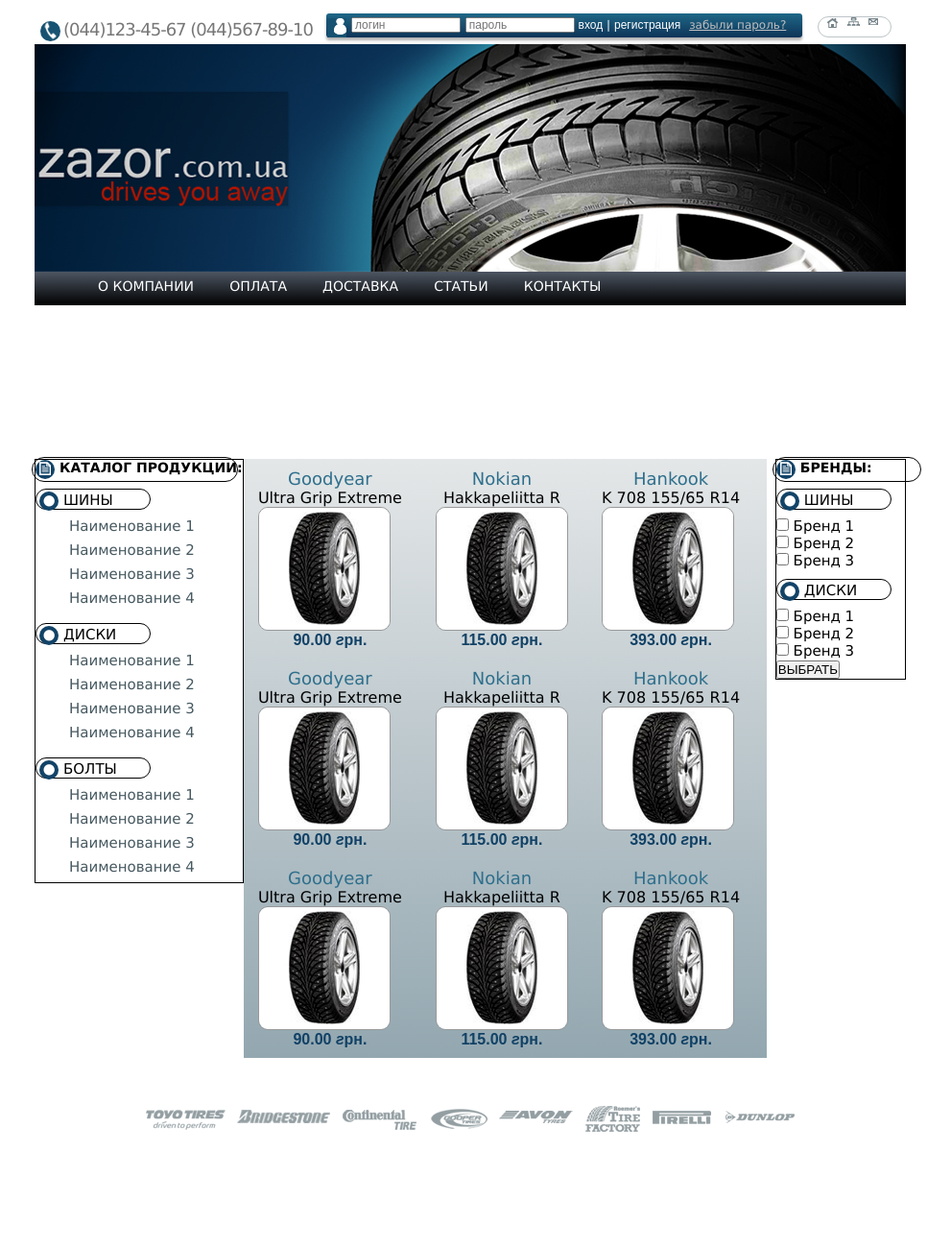
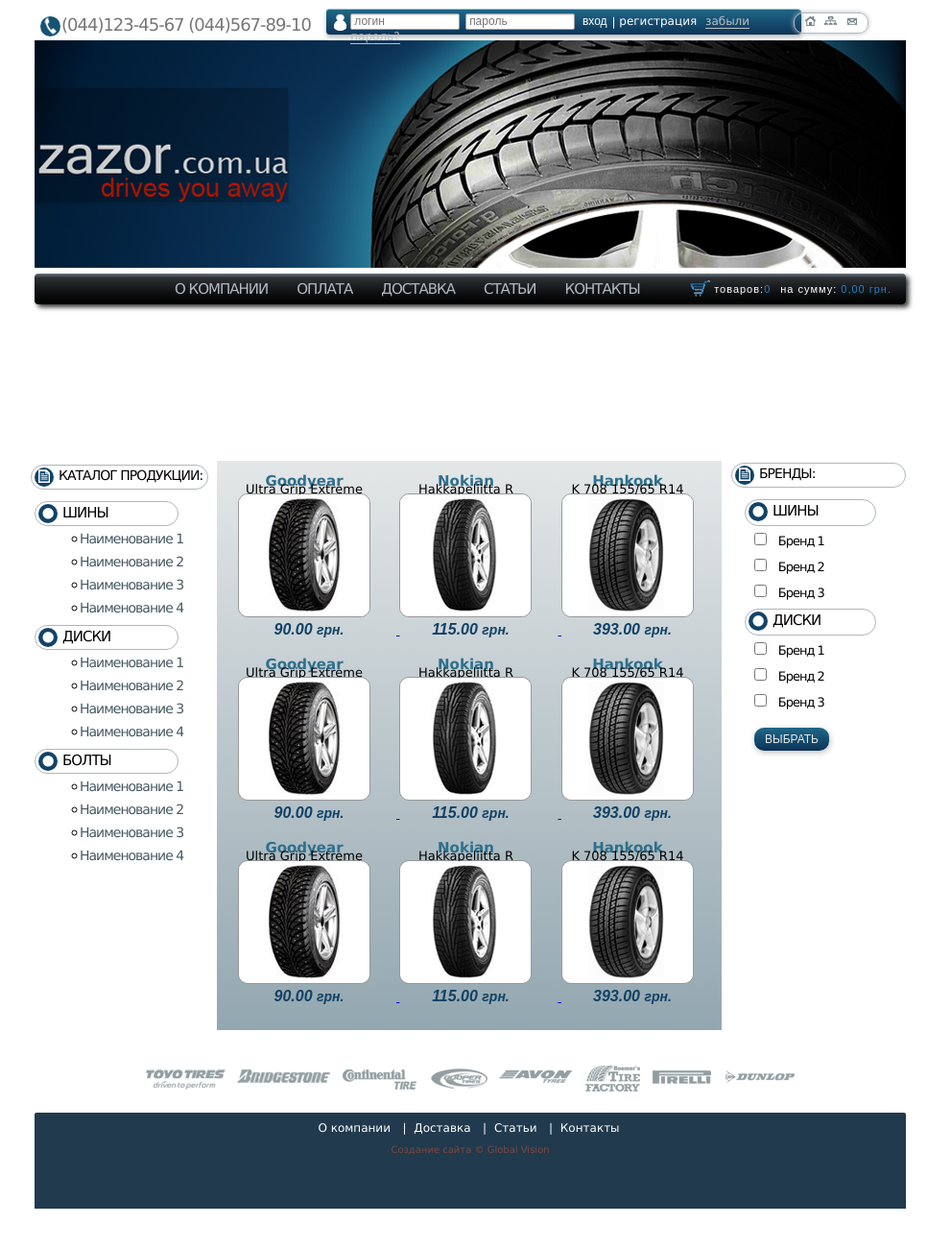
Before and after one commit to wwwooo/GoIt-html-6, a plain HTML site: page index.html in a window 1280 px wide. Shown: the top 1300 px of the page at 96% size, without its empty margins (150-1141 px from the left). After the commit the page ends 1259 px from the top, so only its background shows below. Drawn offline with Linux system fonts and the light colour scheme.

Commit message:
update index.html and style.css

```diff
--- a/css/style.css
+++ b/css/style.css
@@ -11,7 +11,8 @@
 }
 
 body {
-  font-family: "Lucida Sans Unicode", "Lucida Grande", Arial, sans-serif;
+  font: 14px "Lucida Sans Unicode", "Lucida Grande", Arial, sans-serif;
+  letter-spacing: -1px;
 }
 
 .wrap {
@@ -19,25 +20,20 @@ body {
   width: 908px;
 }
 
-header {
-  margin-top: 15px;
-}
-
 header adress {
   position: relative;
   display: inline-block;
-  margin: 3px 0 0 30px;
-  color: #777;
-  vertical-align: middle;
+  margin: 15px 0 0 28px;
   font-size: 18px;
   letter-spacing: -1px;
+  color: #777;
 }
 
 header adress:before {
   content: '';
   position: absolute;
   top: 2px;
-  left: -24px;
+  left: -22px;
   width: 21px;
   height: 21px;
   vertical-align: middle;
@@ -48,16 +44,18 @@ header adress:before {
 header form {
   position: relative;
   display: inline-block;
-  margin: -5px 0px 0 9px;
+  margin: -12px 0px 0 12px;
   padding: 1px 0px 0 25px;
   width: 496px;
-  height: 25px;
-  border-radius: 3px;
+  height: 27px;
+  border-top: 1px solid #a6c3cf;
+  border-left: 1px solid #dce7ec;
+  border-radius: 4px;
   background: linear-gradient(to top, #0d3458, #1f6787);
-  box-shadow: 0px 3px 3px 0px rgba(150, 150, 150, 0.75);
-  color: #fff;
+  box-shadow: 1px 3px 4px rgb(185, 185, 185);
   font-size: 12px;
   vertical-align: middle;
+  color: #fff;
 }
 
 header form:before {
@@ -66,101 +64,152 @@ header form:before {
   top: 5px;
   left: 1px;
   width: 20px;
-  height: 20px;
-  vertical-align: middle;
-  background: #175272 url('../img/sprites.png') -50px 0px no-repeat;
+  height: 17px;
+  background: url('../img/sprites.png') -50px 0px no-repeat;
 }
 
 header form input {
   font-size: 12px;
-  height: 16px;
+  height: 17px;
 }
 
 header form .text {
-  margin: 3px 0px 0 1px;
+  margin: 3px 3px 0 0px;
+  padding-left: 3px;
   width: 114px;
-  padding-left: 2px;
+  border: 1px solid #9ba1a3;
+  border-radius: 2px;
+  box-shadow: inset 0 1px 2px #dee0e0;
+}
+
+header form .text:focus {
+  outline: none;
 }
 
 header form .login-button {
+  margin: 0px 2px;
   border: 0;
   background: transparent;
+  font-size: 12px;
+  letter-spacing: 0px;
+  text-decoration: none;
   color: #fff;
 }
 
 header form a {
-  margin: 0 0 0 5px;
-  color:#bfbfbf;
+  margin-left: 4px;
+  border-bottom: 1px solid;
+  letter-spacing: 0px;
+  text-decoration: none;
+  color: #bfbfbf;
+}
+
+header form .login-button:hover,
+header form a:hover {
+  color: black;
 }
 
 header .navig-wrap {
-  display: inline-block;
+  position: absolute;
+  top: 13px;
+  right: 225px;
 }
 
 header .navig {
-  margin: 2px 0 0 11px;
-  width: 77px;
+  width: 78px;
   height: 22px;
-  list-style: none;
-  border: 1px solid rgb(189, 196, 199);
-  border-radius: 30px;
+  border: 1px solid #b1bcc0;
+  border-radius: 10px;
+  box-shadow: 0 0 5px #b1bcc0;
   text-align: center;
 }
 
 header .navig li {
-  position: relative;
   display: inline-block;
-  width: 16px;
-}
-
-header .navig img {
-  position: absolute;
-  top: -15px;
-  left: 0;
+  padding: 0 3px;
 }
 
 header .banner img {
-  margin-top: 5px;
   display: block;
+  margin: 6px 0;
 }
 
-.global-menu-wrap {
+header .global-menu-wrap {
+  position: relative;
   display: block;
-  background: linear-gradient(to top, #000, #4d5663);
+  height: 32px;
+  box-shadow: 3px 3px 5px #333;
+  border-radius: 4px;
+  background: url(../img/bg-global-menu.jpg) repeat-x;
+}
+
+.global-menu-wrap li {
+  float: left;
+  list-style: none;
 }
 
 .global-menu {
-  padding-left: 50px;
-  height: 35px;
-  list-style: none;
-}
-
-.global-menu li {
-  display: inline-block;
-  margin: 2px 5px;
-  padding: 2px 10px;
-  border: 1px solid transparent;
-  border-radius: 20px;
-}
-
-.global-menu li:hover {
-  background: linear-gradient(to top, #0d3458, #1f6787);
+  padding-left: 131px;
 }
 
 .global-menu a {
+  display: inline-block;
+  margin: 4px 0;
+  padding: 2px 14px;
+  height: 26px;
+  border: 1px solid transparent;
+  border-radius: 20px;
+  font-size: 15px;
   text-decoration: none;
+  color: #b1bcc0;
+}
+
+.global-menu a:hover {
+  border-bottom: 1px solid #09233b;
+  border-top: 1px solid #25617b;
+  border-radius: 16px;
+  background: linear-gradient(to top, #0d3458, #1f6787);
   color: #fff;
-  font-size: 14px;
+}
+
+.card-block {
+  position: absolute;
+  right: 15px;
+  list-style: none;
+  font: 11px Arial, sans-serif;
+  line-height: 32px;
+  letter-spacing: 1px;
+  color: #fff;
+}
+
+.card-block:before {
+  content: '';
+  display: block;
+  position: absolute;
+  top: 7px;
+  left: -15px;
+  width: 21px;
+  height: 17px;
+  background: url(../img/cart.png) no-repeat;
+}
+
+.card-block li {
+  margin: 0 0 0 10px;
+}
+
+.card-block span {
+  color: #1F83C8;
 }
 
 main {
   position: relative;
-  margin: 160px 0;
+  margin: 168px 0 0;
 }
 
 main aside .title {
   position: relative;
   font-size: 14px;
+  font-weight: normal;
 }
 
 main aside .title:before,
@@ -170,9 +219,8 @@ main aside .title + ul > li span:before {
   margin-right: 5px;
   width: 20px;
   height: 20px;
+  border-radius: 50%;
   background: #124367 url(../img/sprites.png) no-repeat -173px 2px;
-  //border: 1px solid #999;
-  border-radius: 50%;
   vertical-align: top;
 }
 
@@ -187,21 +235,21 @@ main aside .title:after {
   left: -4px;
   padding: 2px 0 0 3px;
   height: 22px;
-  border: 1px solid;
+  border: 1px solid #AFB6BC;
   border-radius: 15px;
 }
 
 .title-of-catalog:after {
-  width: 210px;
-}
-
-.title-of-brands:after {
-  width: 150px;
+  width: 180px;
 }
 
 main aside ul {
-  margin-top: 40px;
+  margin-top: 33px;
   list-style: none;
+}
+
+main aside .title + ul {
+  margin-top: 45px;
 }
 
 main aside .title + ul > li {
@@ -213,120 +261,183 @@ main aside .title + ul > li span {
   position: absolute;
   top: -30px;
   padding: 2px 0 0 3px;
-  height: 22px;
-  width: 120px;
-  border: 1px solid;
+  height: 26px;
+  width: 150px;
+  border: 1px solid #AFB6BC;
   border-radius: 15px;
 }
 
 .wrap-catalog {
   float: left;
-  width: 24%;
-  border: 1px solid;
+  margin-top: 2px;
+  width: 183px;
+}
+
+.catalog ul {
+  list-style-type: circle;
 }
 
 .catalog ul > li {
-  display: block;
-  min-height: 25px;
-  margin-left: 30px;
-  list-style-type: disc;
+  height: 24px;
+  margin-left: 55px;
 }
 
 .catalog ul > li a {
-  margin: 5px;
+  margin: 0 0 0 -8px;
+  font-size: 14px;
   text-decoration: none;
   color: #465961;
 }
 
 .catalog ul > li a:hover {
-  text-decoration: underline;
+  font-size: 14px;
   font-style: italic;
   font-weight: bold;
-  font-size: 14px;
+  text-decoration: underline;
   color: #0c3256;
 }
 
 .content {
   float: left;
-  margin-bottom: 50px;
-  width: 60%;
+  margin: -5px 0 37px 7px;
+  padding: 0 0 20px 22px;
+  width: 526px;
   background: linear-gradient(to top, #93a7b0, #e4e7e8);
 }
 
 .content figure {
   display: inline-block;
-  margin: 10px 15px;
+  margin: 12px 27px 6px 0;
   text-align: center;
 }
 
 .content figcaption span {
   display: block;
+  letter-spacing: 0px;
 }
 
 .content .company {
+  font-size: 15px;
+  font-weight: bold;
   color: #2e6f8c;
-  font-size: 18px;
+}
+
+.content .model {
+  margin-top: -8px;
+  font-size: 13px;
+  color: #000;;
 }
 
 .content figure img {
   display: block;
+  margin-top: -3px;
   border: 1px solid #999;
   border-radius: 10px;
 }
 
 .content .price {
+  display: inline-block;
+  margin: 4px 0 0 10px;
+  font: bold italic 16px Arial;
+  letter-spacing: 0px;
   color: #114165;
-  font-family: Arial;
-  font-weight: bold;
 }
 
-.content .price span {
-  font-style: italic;
+.content .price .currency {
+  font-size: 14px;
 }
 
 .wrap-brands {
   float: right;
-  width: 15%;
-  border: 1px solid;
+  padding-left: 5px;
+  width: 183px;
+}
+
+.title-of-brands:after {
+  width: 177px;
+}
+
+.wrap-brands .brands {
+  margin-left: 10px;
+}
+
+.wrap-brands .brands ul {
+  margin-left: 10px;
+}
+
+.wrap-brands .brands li span {
+  width: 137px;
+  height: 28px;
+}
+
+.wrap-brands .brands label {
+  margin-left: 8px;;
+  font-size: 13px;
 }
 
 .wrap-brands input {
   display: inline-block;
+  margin: 5px 0 9px;
+}
+
+.wrap-brands .btn {
+  margin: 13px 0 0 20px;
+  padding: 5px 11px;
+  border: none;
+  border-radius: 10px;
+  background: linear-gradient(rgb(31, 103, 135), rgb(12, 51, 87));
+  box-shadow: 1px 2px 6px #bec0c1;
+  font-size: 12px;
+  color: #e5e9ea;
+  cursor: pointer;
 }
 
 main .brand-logos {
+  margin: 0 0 19px 0;
   text-align: center;
 }
 
 footer {
   height: 100px;
+  border-top: #242c3e;
+  border-left: #242c3e;
+  border-radius: 2px;
+  border-bottom-left-radius: 0;
+  border-bottom-right-radius: 0;
   background: #213a4d;
   text-align: center;
 }
 
 footer ul {
-  padding-top: 20px;
+  padding-top: 7px;
   text-align: center;
 }
 
 footer li {
-  display: inline-block;
-  padding: 0 10px;
-  line-height: 14px;
-  text-align: center;
-  vertical-align: top;
+  display: inline;
   color: white;
 }
 
-footer li:not(.none) {
-  border-left: 1px solid;
+footer li:not(.first_li):before {
+  content: '| ';
+  font-size: 12px;
 }
 
 footer li a {
+  padding: 0px 9px 0 6px;
+  font-size: 12px;
+  text-decoration: none;
+  letter-spacing: 0px;
   color: white;
-  text-decoration: none;
 }
 
-footer p {
+footer a:hover {
+  color: #52abcb;
+}
+
+footer .copyright {
+  margin-top: 10px;
+  font-size: 10px;
+  letter-spacing: 0px;
   color: #7f4740;
 }
--- a/index.html
+++ b/index.html
@@ -9,12 +9,12 @@
     <div class="wrap">
         <header>
             <adress>(044)123-45-67 (044)567-89-10</adress>
-            <form action="" class="sign-in">
+            <form action="#" class="sign-in">
                 <input type="text" class="text" placeholder="логин">
-                <input type="password" class="text" name="" id="" placeholder="пароль">
+                <input type="password" class="text" placeholder="пароль">
                 <input type="submit" class="login-button" value="вход">
                 <span>|</span>
-                <input type="submit" class="login-button" value="регистрация">
+                <a href="#" class="login-button">регистрация</a>
                 <a href="#">забыли пароль?</a>
             </form>
             <nav class="navig-wrap">
@@ -34,7 +34,10 @@
                     <li><a href="#">ДОСТАВКА</a></li>
                     <li><a href="#">СТАТЬИ</a></li>
                     <li><a href="#">КОНТАКТЫ</a></li>
-                    <li class="card-block"><a href="#"></a></li>
+                </ul>
+                <ul class="card-block">
+                    <li>товаров:<span>0</span></li>
+                    <li>на сумму: <span>0,00 грн.</span></li>
                 </ul>
             </nav>
         </header>
@@ -72,78 +75,96 @@
                 </ul>
             </aside>
             <div class="content clearfix">
+                <a href="#">
                     <figure>
                         <figcaption>
                             <span class="company">Goodyear</span>
                             <span class="model">Ultra Grip Extreme</span>
                         </figcaption>
                         <img src="img/item.jpg" alt="">
-                    <span class="price">90.00 <span>г</span>рн.</span>
+                        <span class="price">90.00 <span class="currency">грн.</span></span>
                     </figure>
+                </a>
+                <a href="#">
                     <figure>
                         <figcaption>
                             <span class="company">Nokian</span>
                             <span class="model">Hakkapeliitta R</span>
                         </figcaption>
-                    <img src="img/item.jpg" alt="">
-                    <span class="price">115.00 <span>г</span>рн.</span>
+                        <img src="img/item-2.jpg" alt="">
+                        <span class="price">115.00 <span class="currency">грн.</span></span>
                     </figure>
+                </a>
+                <a href="#">
                     <figure>
                         <figcaption>
                             <span class="company">Hankook</span>
                             <span class="model">K 708 155/65 R14</span>
                         </figcaption>
-                    <img src="img/item.jpg" alt="">
-                    <span class="price">393.00 <span>г</span>рн.</span>
+                        <img src="img/item-3.jpg" alt="">
+                        <span class="price">393.00 <span class="currency">грн.</span></span>
                     </figure>
+                </a>
+                <a href="#">
                     <figure>
                         <figcaption>
                             <span class="company">Goodyear</span>
                             <span class="model">Ultra Grip Extreme</span>
                         </figcaption>
                         <img src="img/item.jpg" alt="">
-                    <span class="price">90.00 <span>г</span>рн.</span>
+                        <span class="price">90.00 <span class="currency">грн.</span></span>
                     </figure>
+                </a>
+                <a href="#">
                     <figure>
                         <figcaption>
                             <span class="company">Nokian</span>
                             <span class="model">Hakkapeliitta R</span>
                         </figcaption>
-                    <img src="img/item.jpg" alt="">
-                    <span class="price">115.00 <span>г</span>рн.</span>
+                        <img src="img/item-2.jpg" alt="">
+                        <span class="price">115.00 <span class="currency">грн.</span></span>
                     </figure>
+                </a>
+                <a href="#">
                     <figure>
                         <figcaption>
                             <span class="company">Hankook</span>
                             <span class="model">K 708 155/65 R14</span>
                         </figcaption>
-                    <img src="img/item.jpg" alt="">
-                    <span class="price">393.00 <span>г</span>рн.</span>
+                        <img src="img/item-3.jpg" alt="">
+                        <span class="price">393.00 <span class="currency">грн.</span></span>
                     </figure>
+                </a>
+                <a href="#">
                     <figure>
                         <figcaption>
                             <span class="company">Goodyear</span>
                             <span class="model">Ultra Grip Extreme</span>
                         </figcaption>
                         <img src="img/item.jpg" alt="">
-                    <span class="price">90.00 <span>г</span>рн.</span>
+                        <span class="price">90.00 <span class="currency">грн.</span></span>
                     </figure>
+                </a>
+                <a href="#">
                     <figure>
                         <figcaption>
                             <span class="company">Nokian</span>
                             <span class="model">Hakkapeliitta R</span>
                         </figcaption>
-                    <img src="img/item.jpg" alt="">
-                    <span class="price">115.00 <span>г</span>рн.</span>
+                        <img src="img/item-2.jpg" alt="">
+                        <span class="price">115.00 <span class="currency">грн.</span></span>
                     </figure>
+                </a>
+                <a href="#">
                     <figure>
                         <figcaption>
                             <span class="company">Hankook</span>
                             <span class="model">K 708 155/65 R14</span>
                         </figcaption>
-                    <img src="img/item.jpg" alt="">
-                    <span class="price">393.00 <span>г</span>рн.</span>
+                        <img src="img/item-3.jpg" alt="">
+                        <span class="price">393.00 <span class="currency">грн.</span></span>
                     </figure>
+                </a>
             </div>
             <aside class="wrap-brands clearfix">
                 <form action="#">
@@ -153,16 +174,16 @@
                             <span>ШИНЫ</span>
                             <ul>
                                 <li>
-                                    <input type="checkbox" name="brand" id="brand_1">
-                                    <label for="">Бренд 1</label>
+                                    <input type="checkbox" name="brand" id="tires_brand_1">
+                                    <label for="tires_brand_1">Бренд 1</label>
                                 </li>
                                 <li>
-                                    <input type="checkbox" name="brand" id="brand_2">
-                                    <label for="">Бренд 2</label>
+                                    <input type="checkbox" name="brand" id="tires_brand_2">
+                                    <label for="tires_brand_2">Бренд 2</label>
                                 </li>
                                 <li>
-                                    <input type="checkbox" name="brand" id="brand_3">
-                                    <label for="">Бренд 3</label>
+                                    <input type="checkbox" name="brand" id="tires_brand_3">
+                                    <label for="tires_brand_3">Бренд 3</label>
                                 </li>
                             </ul>
                         </li>
@@ -170,35 +191,35 @@
                             <span>ДИСКИ</span>
                             <ul>
                                 <li>
-                                    <input type="checkbox" name="brand" id="brand_1">
-                                    <label for="">Бренд 1</label>
+                                    <input type="checkbox" name="brand" id="rims_brand_1">
+                                    <label for="rims_brand_1">Бренд 1</label>
                                 </li>
                                 <li>
-                                    <input type="checkbox" name="brand" id="brand_2">
-                                    <label for="">Бренд 2</label>
+                                    <input type="checkbox" name="brand" id="rims_brand_2">
+                                    <label for="rims_brand_2">Бренд 2</label>
                                 </li>
                                 <li>
-                                    <input type="checkbox" name="brand" id="brand_3">
-                                    <label for="">Бренд 3</label>
+                                    <input type="checkbox" name="brand" id="rims_brand_3">
+                                    <label for="rims_brand_3">Бренд 3</label>
                                 </li>
                             </ul>
                         </li>
                     </ul>
-                    <input type="button" value="ВЫБРАТЬ">
+                    <input type="submit" value="ВЫБРАТЬ" class="btn">
                 </form>
             </aside>
             <aside class="brand-logos">
-                <img src="img/brand-logos.png" alt="">
+                <img src="img/brand-logos.png" alt="#">
             </aside>
         </main>
         <footer>
             <ul>
-                <li class="none"><a href="#">О компании</a></li>
+                <li class="first_li"><a href="#">О компании</a></li>
                 <li><a href="#">Доставка</a></li>
                 <li><a href="#">Статьи</a></li>
                 <li><a href="#">Контакты</a></li>
             </ul>
-            <p>Создание сайта © Global Vision</p>
+            <p class="copyright">Создание сайта &copy; Global Vision</p>
         </footer>
     </div>
 </body>
```
Also changed, not shown: img/bg-global-menu.jpg (added), img/cart.png (added), img/item-2.jpg (added), img/item-3.jpg (added). Lines whose indentation alone changed are shown as unchanged.
